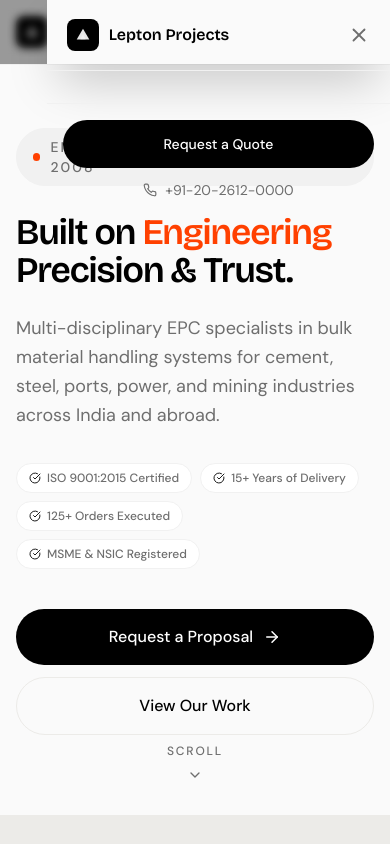
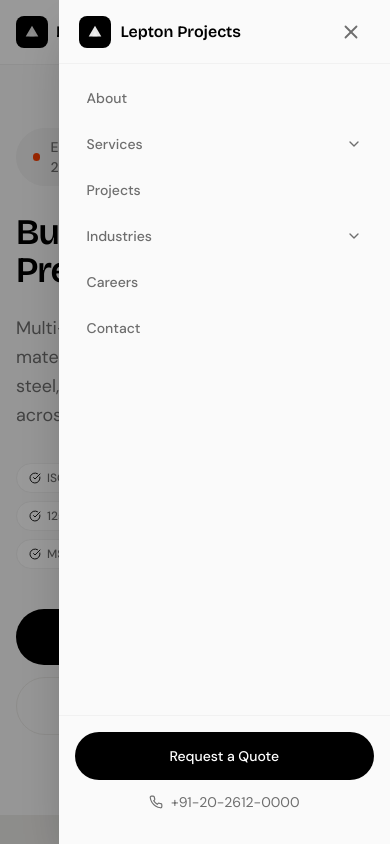
Before and after one commit to feelin-good/website-redesign, a Next.js app: page / in a window 390 px wide. Both pictures are taken after a click on the button 362 px from the left and 32 px from the top of the page. Shown: the top 844 px of the page. Built offline with nearby package versions, Linux system fonts and the light colour scheme.

Commit message:
Fix mobile drawer: move outside header to escape backdrop-filter containing block

```diff
--- a/components/layout/Header.tsx
+++ b/components/layout/Header.tsx
@@ -7,44 +7,45 @@
 import { Button } from '@/components/ui/Button'
 import {
   Menu, X, ChevronDown, Phone, ArrowRight,
-  Zap, Building2, ClipboardList, Map, Settings, Layers,
-  FlaskConical, Factory, Server, Cross, Bolt, Building,
+  Layers, Building2, Factory, Settings, Map, Zap,
+  FlaskConical, Server, Cross, Bolt, Building,
 } from 'lucide-react'
 import { SERVICES } from '@/lib/data/services'
 import { INDUSTRIES } from '@/lib/data/industries'
 
+// Keys must match actual service slugs in lib/data/services.ts
 const SERVICE_ICONS: Record<string, ReactElement> = {
-  'mep-engineering':       <Zap size={16} />,
-  'structural-engineering':<Building2 size={16} />,
-  'project-management':    <ClipboardList size={16} />,
-  'civil-infrastructure':  <Map size={16} />,
-  'process-engineering':   <Settings size={16} />,
-  'epc-turnkey':           <Layers size={16} />,
+  'belt-conveyor-systems':          <Layers size={16} />,
+  'stacker-reclaimer-systems':      <Building2 size={16} />,
+  'coal-fuel-handling-plants':      <Factory size={16} />,
+  'wagon-tipplers-material-handling': <Settings size={16} />,
+  'aggregate-crushing-screening':   <Map size={16} />,
+  'dust-management-systems':        <Zap size={16} />,
 }
 
 const INDUSTRY_ICONS: Record<string, ReactElement> = {
-  'pharma':               <FlaskConical size={16} />,
-  'manufacturing':        <Factory size={16} />,
-  'data-centers':         <Server size={16} />,
-  'healthcare':           <Cross size={16} />,
-  'power-energy':         <Bolt size={16} />,
+  'pharma':                <FlaskConical size={16} />,
+  'manufacturing':         <Factory size={16} />,
+  'data-centers':          <Server size={16} />,
+  'healthcare':            <Cross size={16} />,
+  'power-energy':          <Bolt size={16} />,
   'commercial-real-estate':<Building size={16} />,
 }
 
 const NAV_ITEMS = [
-  { label: 'About',    href: '/about' },
-  { label: 'Services', href: '/services',  hasDropdown: true, type: 'services' },
-  { label: 'Projects', href: '/projects' },
-  { label: 'Industries', href: '/industries', hasDropdown: true, type: 'industries' },
-  { label: 'Careers',  href: '/careers' },
-  { label: 'Contact',  href: '/contact' },
+  { label: 'About',      href: '/about' },
+  { label: 'Services',   href: '/services',    hasDropdown: true, type: 'services' },
+  { label: 'Projects',   href: '/projects' },
+  { label: 'Industries', href: '/industries',  hasDropdown: true, type: 'industries' },
+  { label: 'Careers',    href: '/careers' },
+  { label: 'Contact',    href: '/contact' },
 ]
 
 export function Header() {
-  const [scrolled,     setScrolled]     = useState(false)
-  const [mobileOpen,   setMobileOpen]   = useState(false)
+  const [scrolled,       setScrolled]       = useState(false)
+  const [mobileOpen,     setMobileOpen]     = useState(false)
   const [activeDropdown, setActiveDropdown] = useState<string | null>(null)
-  const [mobileSection, setMobileSection] = useState<string | null>(null)
+  const [mobileSection,  setMobileSection]  = useState<string | null>(null)
   const pathname = usePathname()
   const dropdownTimer = useRef<ReturnType<typeof setTimeout> | null>(null)
 
@@ -79,28 +80,27 @@
     href === '/' ? pathname === '/' : pathname.startsWith(href)
 
   return (
+    <>
+      {/* ── Header bar ── */}
       <header className={cn(
         'fixed top-0 left-0 right-0 z-50 transition-all duration-300',
-      'bg-white/95 backdrop-blur-md border-b border-ghost-white',
+        'bg-white/95 border-b border-ghost-white',
         scrolled && 'shadow-humble'
       )}>
-      {/* Main nav */}
         <div className="container-main">
           <div className="flex items-center justify-between h-16 lg:h-18">
 
-          {/* Logo - compact on mobile */}
+            {/* Logo */}
             <Link href="/" className="flex items-center gap-2 sm:gap-3 shrink-0 group min-w-0">
-            <div className="relative shrink-0">
-              <div className="w-8 h-8 sm:w-9 sm:h-9 bg-ink rounded-lg flex items-center justify-center
+              <div className="w-8 h-8 sm:w-9 sm:h-9 bg-ink rounded-lg flex items-center justify-center shrink-0
                               group-hover:bg-obsidian transition-colors duration-200">
                 <svg width="18" height="18" viewBox="0 0 20 20" fill="none">
                   <path d="M3 15L10 3L17 15H3Z" fill="white" fillOpacity="0.9" />
                   <path d="M7 15L10 9L13 15H7Z" fill="white" fillOpacity="0.4" />
                 </svg>
               </div>
-            </div>
               <div className="min-w-0">
-              <span className="block font-display font-semibold text-base sm:text-lg leading-tight text-ink truncate">
+                <span className="block font-display font-semibold text-base sm:text-lg leading-tight text-ink">
                   Lepton Projects
                 </span>
                 <span className="hidden sm:block text-2xs font-medium uppercase tracking-widest leading-tight text-granite">
@@ -109,7 +109,7 @@
               </div>
             </Link>
 
-          {/* Desktop Nav */}
+            {/* Desktop nav */}
             <nav className="hidden lg:flex items-center gap-1">
               {NAV_ITEMS.map(item => (
                 <div
@@ -129,13 +129,10 @@
                   >
                     {item.label}
                     {item.hasDropdown && (
-                    <ChevronDown
-                      size={14}
-                      className={cn(
+                      <ChevronDown size={14} className={cn(
                         'transition-transform duration-200',
                         activeDropdown === item.type && 'rotate-180'
-                      )}
-                    />
+                      )} />
                     )}
                   </Link>
 
@@ -163,9 +160,7 @@
                                     {SERVICE_ICONS[service.slug]}
                                   </span>
                                   <div>
-                                  <p className="text-sm font-semibold text-ink">
-                                    {service.title}
-                                  </p>
+                                    <p className="text-sm font-semibold text-ink">{service.title}</p>
                                     <p className="text-xs text-granite leading-snug mt-0.5 line-clamp-1">
                                       {service.shortDescription}
                                     </p>
@@ -215,7 +210,7 @@
               ))}
             </nav>
 
-          {/* CTA + Mobile toggle */}
+            {/* CTA + hamburger */}
             <div className="flex items-center gap-2 sm:gap-3 shrink-0">
               <Button
                 href="/request-quote"
@@ -226,9 +221,8 @@
               >
                 Request a Quote
               </Button>
-
               <button
-              className="lg:hidden p-2 rounded-lg text-ink hover:bg-ghost-white transition-colors -mr-2"
+                className="lg:hidden p-2 rounded-lg text-ink hover:bg-ghost-white transition-colors"
                 onClick={() => setMobileOpen(!mobileOpen)}
                 aria-label="Toggle menu"
                 aria-expanded={mobileOpen}
@@ -238,30 +232,31 @@
             </div>
           </div>
         </div>
+      </header>
 
-      {/* Mobile drawer */}
+      {/* ── Mobile drawer — rendered OUTSIDE <header> to avoid backdrop-filter containing-block bug ── */}
       <div className={cn(
-        'fixed inset-0 z-40 lg:hidden',
+        'fixed inset-0 z-[60] lg:hidden transition-all duration-300',
         mobileOpen ? 'pointer-events-auto' : 'pointer-events-none'
       )}>
         {/* Backdrop */}
         <div
           className={cn(
-            'absolute inset-0 bg-ink/40 backdrop-blur-sm transition-opacity duration-300',
+            'absolute inset-0 bg-ink/40 transition-opacity duration-300',
             mobileOpen ? 'opacity-100' : 'opacity-0'
           )}
           onClick={() => setMobileOpen(false)}
         />
 
-        {/* Drawer */}
+        {/* Drawer panel */}
         <div className={cn(
-          'absolute top-0 right-0 h-full w-[88vw] max-w-[380px] bg-canvas',
-          'flex flex-col transition-transform duration-300 ease-out shadow-2xl',
+          'absolute top-0 right-0 h-full w-[85vw] max-w-[360px] bg-canvas shadow-2xl',
+          'flex flex-col transition-transform duration-300 ease-out',
           mobileOpen ? 'translate-x-0' : 'translate-x-full'
         )}>
           {/* Drawer header */}
-          <div className="flex items-center justify-between px-5 py-4 border-b border-ghost-white shrink-0">
-            <Link href="/" className="flex items-center gap-2.5">
+          <div className="flex items-center justify-between px-5 h-16 border-b border-ghost-white shrink-0">
+            <Link href="/" onClick={() => setMobileOpen(false)} className="flex items-center gap-2.5">
               <div className="w-8 h-8 bg-ink rounded-lg flex items-center justify-center">
                 <svg width="18" height="18" viewBox="0 0 20 20" fill="none">
                   <path d="M3 15L10 3L17 15H3Z" fill="white" fillOpacity="0.9" />
@@ -272,51 +267,46 @@
             </Link>
             <button
               onClick={() => setMobileOpen(false)}
-              className="p-2 -mr-2 rounded-lg text-granite hover:text-ink hover:bg-ghost-white transition-colors"
+              className="p-2 rounded-lg text-granite hover:text-ink hover:bg-ghost-white transition-colors"
               aria-label="Close menu"
             >
               <X size={22} />
             </button>
           </div>
 
-          {/* Nav links */}
-          <nav className="flex-1 overflow-y-auto px-4 py-4">
+          {/* Nav links — scrollable */}
+          <nav className="flex-1 overflow-y-auto px-4 py-3">
             {NAV_ITEMS.map(item => {
-              const hasDropdown = item.hasDropdown
               const isExpanded = mobileSection === item.type
-
               return (
-                <div key={item.href} className="mb-1">
-                  {hasDropdown ? (
+                <div key={item.href} className="mb-0.5">
+                  {item.hasDropdown ? (
                     <>
                       <button
                         onClick={() => setMobileSection(isExpanded ? null : item.type!)}
                         className={cn(
-                          'w-full flex items-center justify-between px-3 py-3 rounded-[6px] text-sm font-medium',
-                          'transition-colors',
+                          'w-full flex items-center justify-between px-3 py-3 rounded-[6px]',
+                          'text-sm font-medium transition-colors',
                           isActive(item.href) || isExpanded
                             ? 'bg-ghost-white text-ink'
                             : 'text-granite hover:bg-ghost-white hover:text-ink'
                         )}
                       >
                         {item.label}
-                        <ChevronDown
-                          size={16}
-                          className={cn(
+                        <ChevronDown size={16} className={cn(
                           'transition-transform duration-200',
                           isExpanded && 'rotate-180'
-                          )}
-                        />
+                        )} />
                       </button>
                       {isExpanded && (
-                        <div className="pl-3 mt-1 mb-2 space-y-0.5">
+                        <div className="mt-0.5 mb-1 ml-3 space-y-0.5">
                           {item.type === 'services' && SERVICES.map(s => (
                             <Link
                               key={s.slug}
                               href={`/services/${s.slug}`}
-                              className="flex items-center gap-2.5 px-3 py-2.5 rounded-[6px] text-sm text-granite
-                                         hover:text-ink hover:bg-ghost-white transition-colors"
                               onClick={() => setMobileOpen(false)}
+                              className="flex items-center gap-2.5 px-3 py-2.5 rounded-[6px]
+                                         text-sm text-granite hover:text-ink hover:bg-ghost-white transition-colors"
                             >
                               <span className="text-ink shrink-0">{SERVICE_ICONS[s.slug]}</span>
                               <span className="truncate">{s.title}</span>
@@ -326,9 +316,9 @@
                             <Link
                               key={ind.slug}
                               href={`/industries#${ind.slug}`}
-                              className="flex items-center gap-2.5 px-3 py-2.5 rounded-[6px] text-sm text-granite
-                                         hover:text-ink hover:bg-ghost-white transition-colors"
                               onClick={() => setMobileOpen(false)}
+                              className="flex items-center gap-2.5 px-3 py-2.5 rounded-[6px]
+                                         text-sm text-granite hover:text-ink hover:bg-ghost-white transition-colors"
                             >
                               <span className="text-ink shrink-0">{INDUSTRY_ICONS[ind.slug]}</span>
                               <span className="truncate">{ind.title.split(' &')[0]}</span>
@@ -336,9 +326,9 @@
                           ))}
                           <Link
                             href={item.href}
-                            className="flex items-center gap-1.5 px-3 py-2 text-xs text-ink font-semibold
-                                       hover:bg-ghost-white rounded-[6px] transition-colors"
                             onClick={() => setMobileOpen(false)}
+                            className="flex items-center gap-1.5 px-3 py-2 text-xs font-semibold
+                                       text-ink hover:bg-ghost-white rounded-[6px] transition-colors"
                           >
                             View all <ArrowRight size={12} />
                           </Link>
@@ -348,14 +338,13 @@
                   ) : (
                     <Link
                       href={item.href}
+                      onClick={() => setMobileOpen(false)}
                       className={cn(
-                        'flex items-center px-3 py-3 rounded-[6px] text-sm font-medium',
-                        'transition-colors',
+                        'flex items-center px-3 py-3 rounded-[6px] text-sm font-medium transition-colors',
                         isActive(item.href)
                           ? 'bg-ghost-white text-ink'
                           : 'text-granite hover:bg-ghost-white hover:text-ink'
                       )}
-                      onClick={() => setMobileOpen(false)}
                     >
                       {item.label}
                     </Link>
@@ -365,15 +354,14 @@
             })}
           </nav>
 
-          {/* CTA */}
-          <div className="px-4 pb-6 pt-4 border-t border-ghost-white shrink-0">
+          {/* CTA footer */}
+          <div className="px-4 pt-4 pb-8 border-t border-ghost-white shrink-0">
             <Button href="/request-quote" variant="primary" className="w-full justify-center">
               Request a Quote
             </Button>
             <a
               href="tel:+912026120000"
-              className="flex items-center justify-center gap-2 mt-3 text-sm text-granite
-                         hover:text-ink transition-colors"
+              className="flex items-center justify-center gap-2 mt-3 text-sm text-granite hover:text-ink transition-colors"
             >
               <Phone size={14} />
               +91-20-2612-0000
@@ -381,6 +369,6 @@
           </div>
         </div>
       </div>
-    </header>
+    </>
   )
 }
```
Lines whose indentation alone changed are shown as unchanged.
